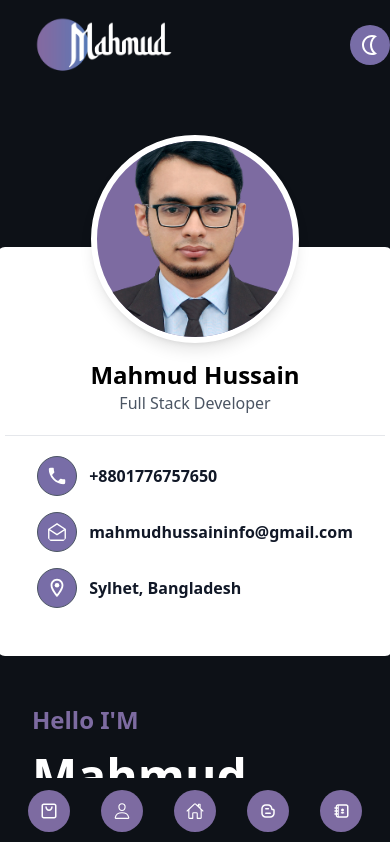
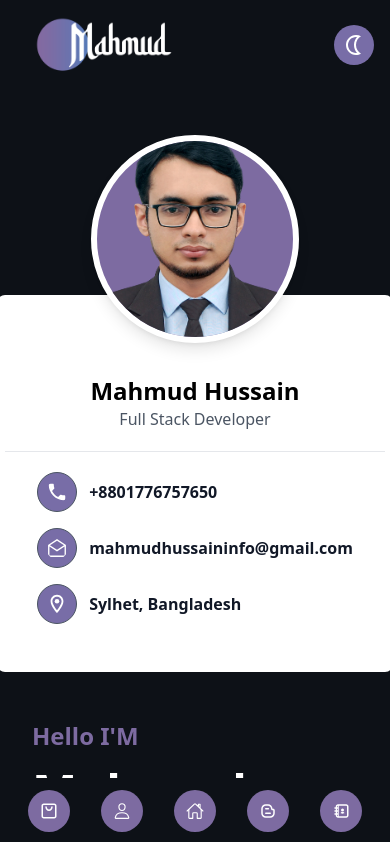
Before and after one commit to mahmudhussaininfo/portfolio-nextjs, a Next.js app: page / in a window 390 px wide. Shown: the top 842 px of the page. Built offline with nearby package versions, Linux system fonts and the light colour scheme.

Commit message:
responsive update in home page

```diff
--- a/app/components/Home.jsx
+++ b/app/components/Home.jsx
@@ -20,7 +20,7 @@ const Home = () => {
           {/* my img and details */}
           <div className="md:w-1/3">
             <div className="flex flex-col items-center w-full">
-              <div className="w-52 h-52 md:w-64 md:h-64 lg:w-80 lg:h-80 rounded-full overflow-hidden border-[6px] border-white bg-[#7d6ba1] z-50 shadow-lg -mb-24 md:-mb-36 lg:-mb-40">
+              <div className="w-52 h-52 md:w-64 md:h-64 lg:w-80 lg:h-80 rounded-full overflow-hidden border-[6px] border-white bg-[#7d6ba1] z-50 shadow-lg -mb-12 md:-mb-36 lg:-mb-40">
                 <Image
                   src="/mahmud.png"
                   width={300}
@@ -30,7 +30,7 @@ const Home = () => {
                 />
               </div>
 
-              <div className="text-center dark:bg-white bg-gray-100 p-2 rounded-lg pt-28 md:pt-40 pb-10 w-full">
+              <div className="text-center dark:bg-white bg-gray-100 p-2 rounded-lg pt-20 md:pt-40 pb-10 w-full">
                 <h1 className="text-2xl font-bold text-black">
                   Mahmud Hussain
                 </h1>
--- a/app/components/Navbar/Header.jsx
+++ b/app/components/Navbar/Header.jsx
@@ -25,7 +25,7 @@ const Header = () => {
             />
           </Link>
 
-          <div className="flex items-center gap-4">
+          <div className="flex items-center gap-4 max-sm:pr-4">
             <ThemeToggle />
           </div>
         </div>
```
